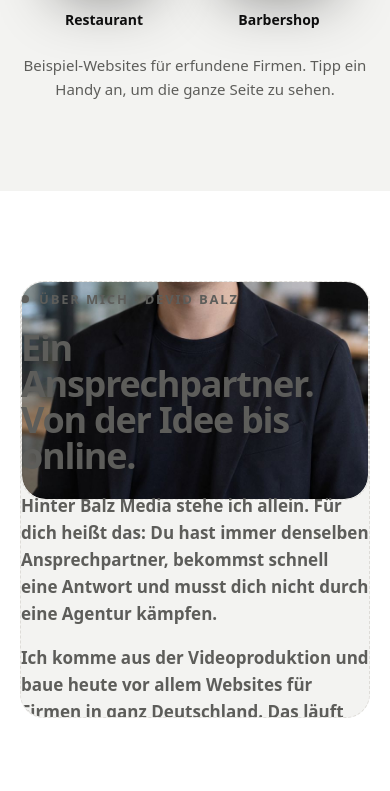
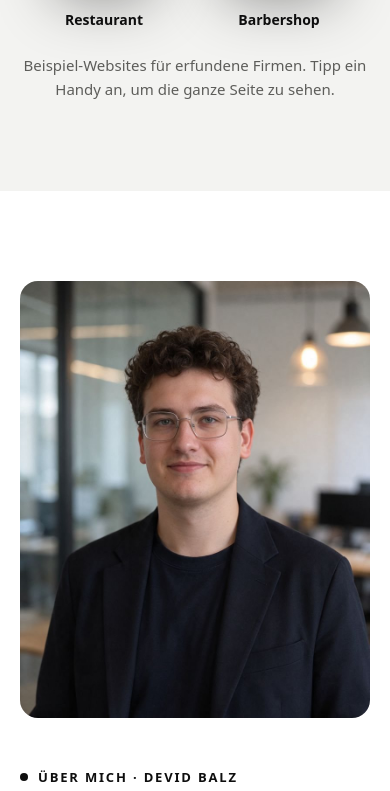
Before and after one commit to devidbalz-droid/balz-media.de, a plain HTML site: page index.html in a window 390 px wide. Shown: the part 2622-3413 px from the top of the page. Drawn offline with Linux system fonts and the light colour scheme.

Commit message:
Add files via upload

```diff
--- a/index.html
+++ b/index.html
@@ -85,7 +85,7 @@
 
 <section id="ueber-mich">
   <div class="wrap about">
-    <div class="portrait reveal"><div class="portrait reveal"><img src="img/devid.jpg" alt="Devid Balz" loading="lazy" style="width:100%;height:100%;object-fit:cover;object-position:center 80%;border-radius:inherit;"><</div>
+    <div class="portrait reveal has-img"><img src="img/devid-balz.jpg" width="800" height="1000" loading="lazy" decoding="async" alt="Devid Balz, Inhaber von Balz Media"></div>
     <div class="reveal">
       <span class="kicker">Über mich · Devid Balz</span>
       <h2>Ein Ansprechpartner. Von der Idee bis online.</h2>
--- a/style.css
+++ b/style.css
@@ -188,7 +188,8 @@ header.scrolled{border-bottom-color:var(--line)}
 /* Über mich */
 .about{display:grid;grid-template-columns:.9fr 1.1fr;gap:80px;align-items:center}
 .portrait{aspect-ratio:4/5;border-radius:24px;background:var(--bg2);display:grid;place-items:center;color:var(--soft);font-weight:700;overflow:hidden;border:1.5px dashed var(--line)}
-.portrait img{width:100%;height:100%;object-fit:cover}
+.portrait img{width:100%;height:100%;object-fit:cover;object-position:50% 30%}
+.portrait.has-img{border:0;background:var(--bg2)}
 .about p{color:var(--soft);margin-bottom:16px;max-width:54ch}
 .sig{font-weight:800;color:var(--ink)!important;margin-top:8px}
 
@@ -255,6 +256,7 @@ footer a{text-decoration:none}footer a:hover{text-decoration:underline}
   .split,.who,.about,.ref,.cta .in2{grid-template-columns:1fr}
   .fgrid{grid-template-columns:1fr 1fr}
   .who,.about{gap:44px}
+  .about .portrait{max-width:440px;width:100%}
   .grid3{grid-template-columns:1fr 1fr}
   .steps{grid-template-columns:1fr 1fr;gap:34px 20px}
   .phone:nth-child(3){display:none}
@@ -276,6 +278,7 @@ footer a{text-decoration:none}footer a:hover{text-decoration:underline}
   .phones{gap:14px}
   .phone{width:44%}.phone:nth-child(2){width:48%}
   .ref{padding:30px 24px}
+  .portrait{border-radius:18px}
   .list li{flex-direction:column;gap:2px}
   .list li span{text-align:left}
   .hero{padding:44px 0 80px}
```
Also changed, not shown: img/devid-balz.jpg (added).
